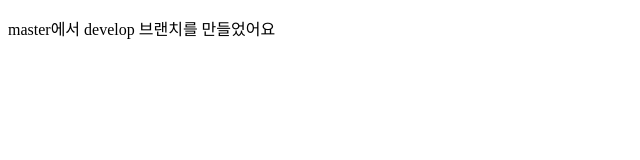
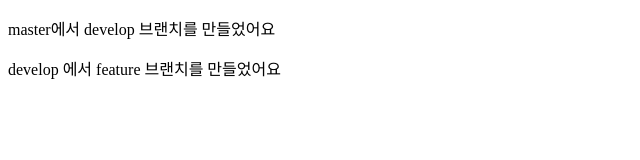
Before and after one commit to yoosion030/GitKraken_Test, a plain HTML site: page index.html in a window 1280 px wide. Shown: the whole page, without its empty margins (0-640 px from the left). Drawn offline with Linux system fonts and the light colour scheme.

Commit message:
Change content

```diff
--- a/index.html
+++ b/index.html
@@ -8,5 +8,6 @@
 </head>
 <body>
     <p>master에서 develop 브랜치를 만들었어요</p>
+    <p>develop 에서 feature 브랜치를 만들었어요</p>
 </body>
 </html>
```
